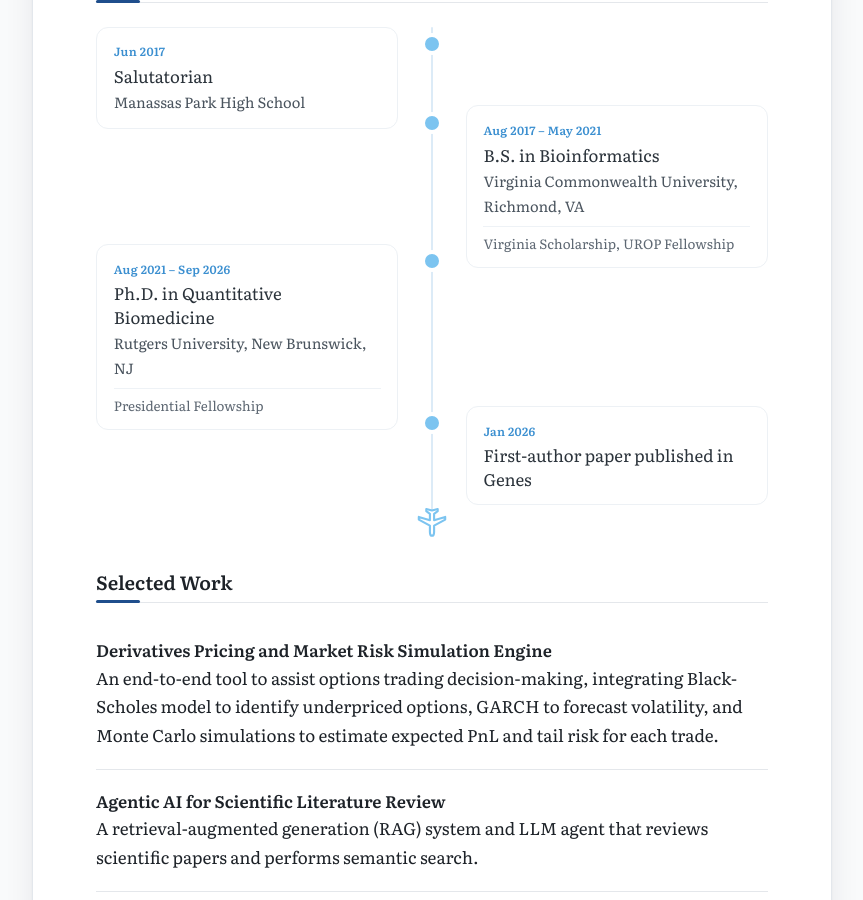
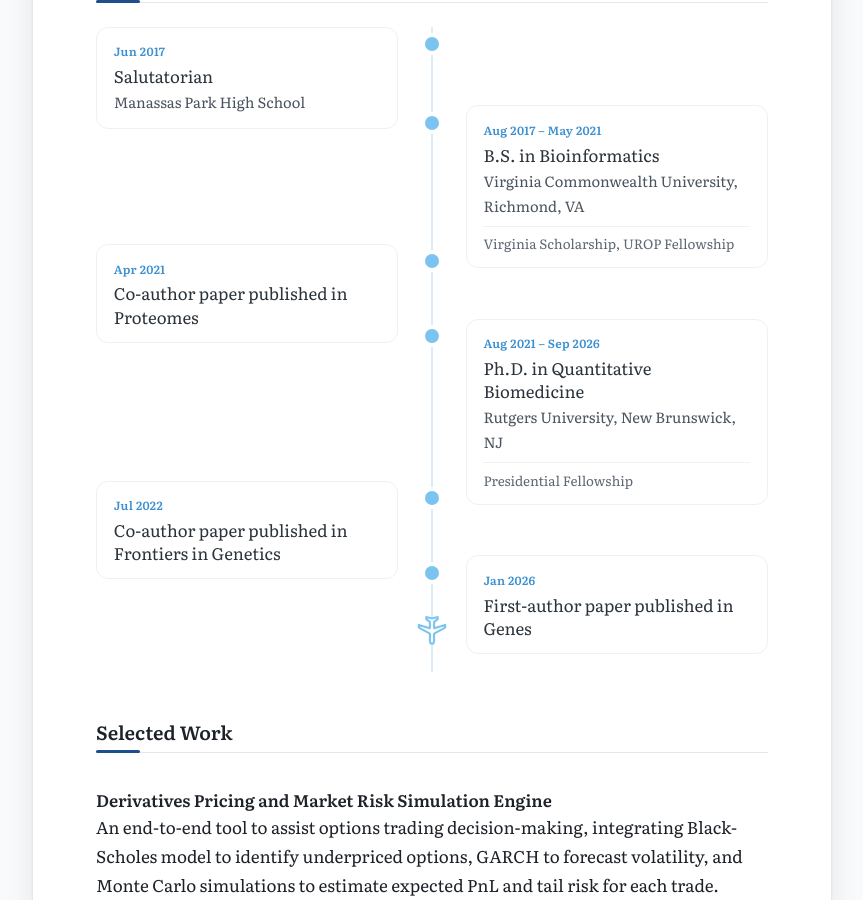
Before and after one commit to mklodi1/mklodi1.github.io, a Jekyll site: the page built from index.html, in a window 1280 px wide and 900 px high, scrolled down 715 px. Shown: the whole window, without its empty margins (208-1071 px from the left). Built offline with Jekyll 4.4.1, drawn with Linux system fonts in a browser that asks for light colours.

Commit message:
Add Proteomes and Frontiers in Genetics papers to timeline
Co-Authored-By: Claude Opus 5.5 <noreply@anthropic.com>
Claude-Session: https://claude.ai/code/session_018B7yRm4wV88UDqtVSP6gVK

```diff
--- a/_data/journey.yml
+++ b/_data/journey.yml
@@ -9,10 +9,16 @@
   place: "Virginia Commonwealth University, Richmond, VA"
   detail: "Virginia Scholarship, UROP Fellowship"
 
+- when: "Apr 2021"
+  title: "Co-author paper published in Proteomes"
+
 - when: "Aug 2021 – Sep 2026"
   title: "Ph.D. in Quantitative Biomedicine"
   place: "Rutgers University, New Brunswick, NJ"
   detail: "Presidential Fellowship"
 
+- when: "Jul 2022"
+  title: "Co-author paper published in Frontiers in Genetics"
+
 - when: "Jan 2026"
   title: "First-author paper published in Genes"
```
